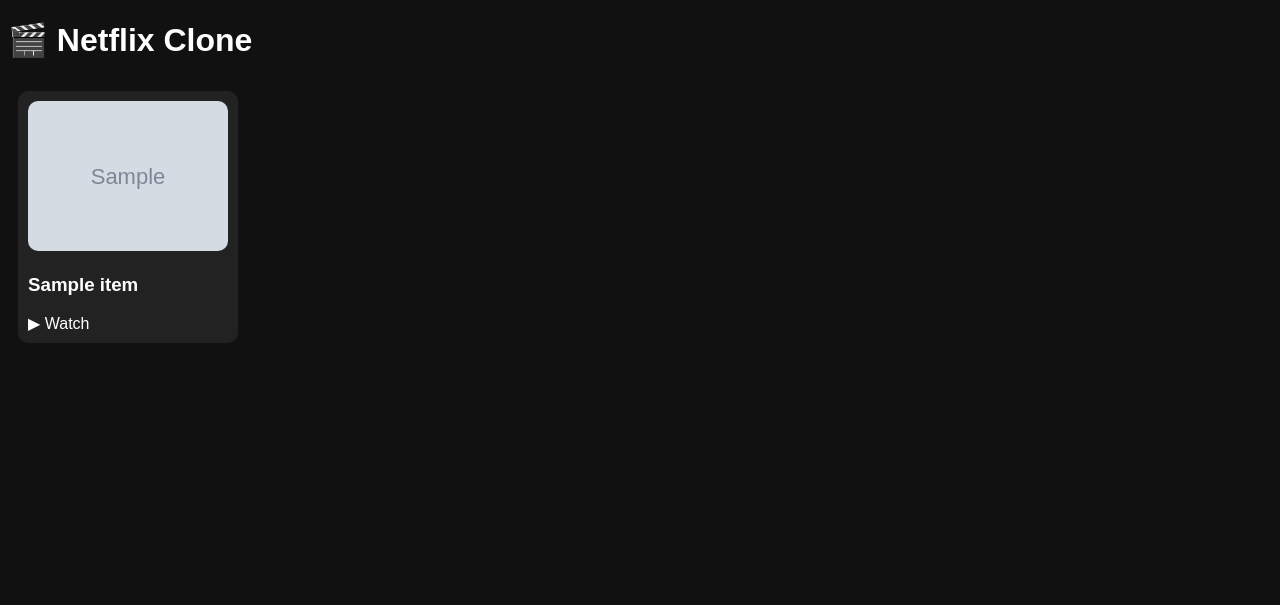
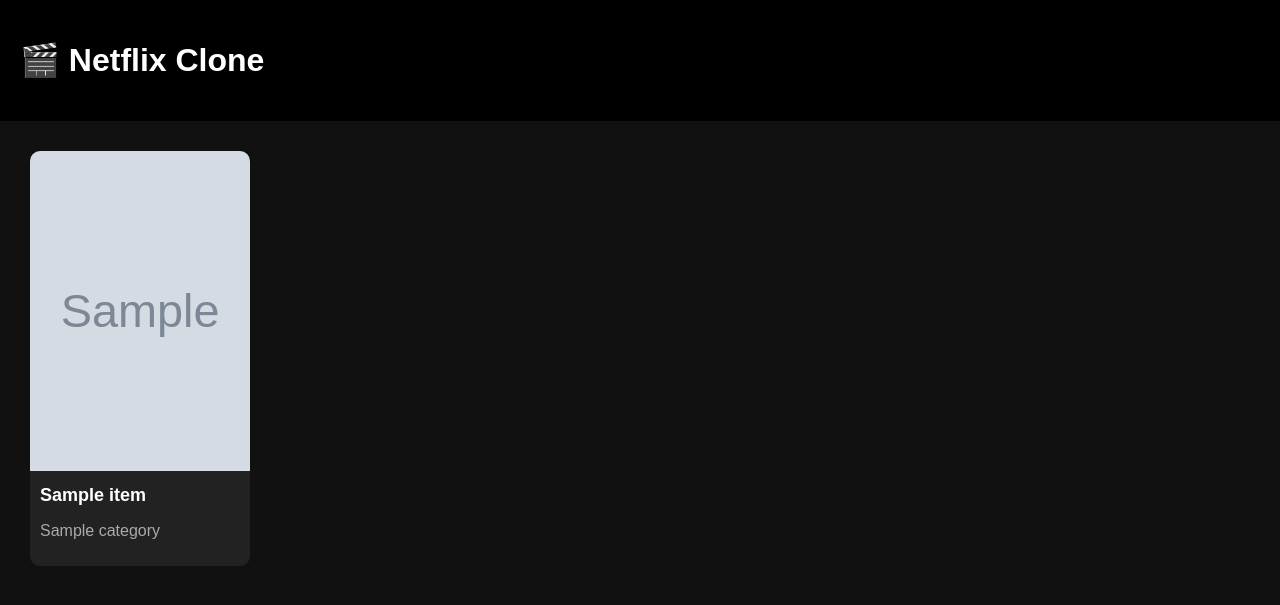
Before and after one commit to zqzqhesam10-netizen/wa-web-panel, a Flask app: template templates/index.html in a window 1280 px wide. Shown: the top 605 px of the page. Run offline with Flask 3, Linux system fonts and the light colour scheme; the template is opened without the code that fills it: most values are stand-ins (such as "Sample title", 1, 10 or a date in 2020); grey boxes marked "Sample" are stand-in pictures.

Commit message:
Update index.html

```diff
--- a/templates/index.html
+++ b/templates/index.html
@@ -1,32 +1,43 @@
 <!DOCTYPE html>
 <html>
+
 <head>
-<style>
-body{background:#111;color:white;font-family:Arial}
-.card{
-    width:200px;
-    display:inline-block;
-    margin:10px;
-    background:#222;
-    padding:10px;
-    border-radius:10px;
-}
-img{width:100%;border-radius:10px}
-a{color:white;text-decoration:none}
-</style>
+
+<meta charset="UTF-8">
+
+<title>Netflix Clone</title>
+
+<link rel="stylesheet" href="/static/style.css">
+
 </head>
 
 <body>
 
-<h1>🎬 Netflix Clone</h1>
+<div class="topbar">
+    <h1>🎬 Netflix Clone</h1>
+</div>
+
+<div class="container">
 
 {% for i in items %}
+
 <div class="card">
+
     <img src="{{ i['image'] }}">
-    <h3>{{ i['title'] }}</h3>
-    <a href="/watch/{{ i['id'] }}">▶ Watch</a>
+
+    <div class="info">
+
+        <h3>{{ i['title'] }}</h3>
+
+        <p>{{ i['category'] }}</p>
+
+    </div>
+
 </div>
+
 {% endfor %}
+
+</div>
 
 </body>
 </html>
```
